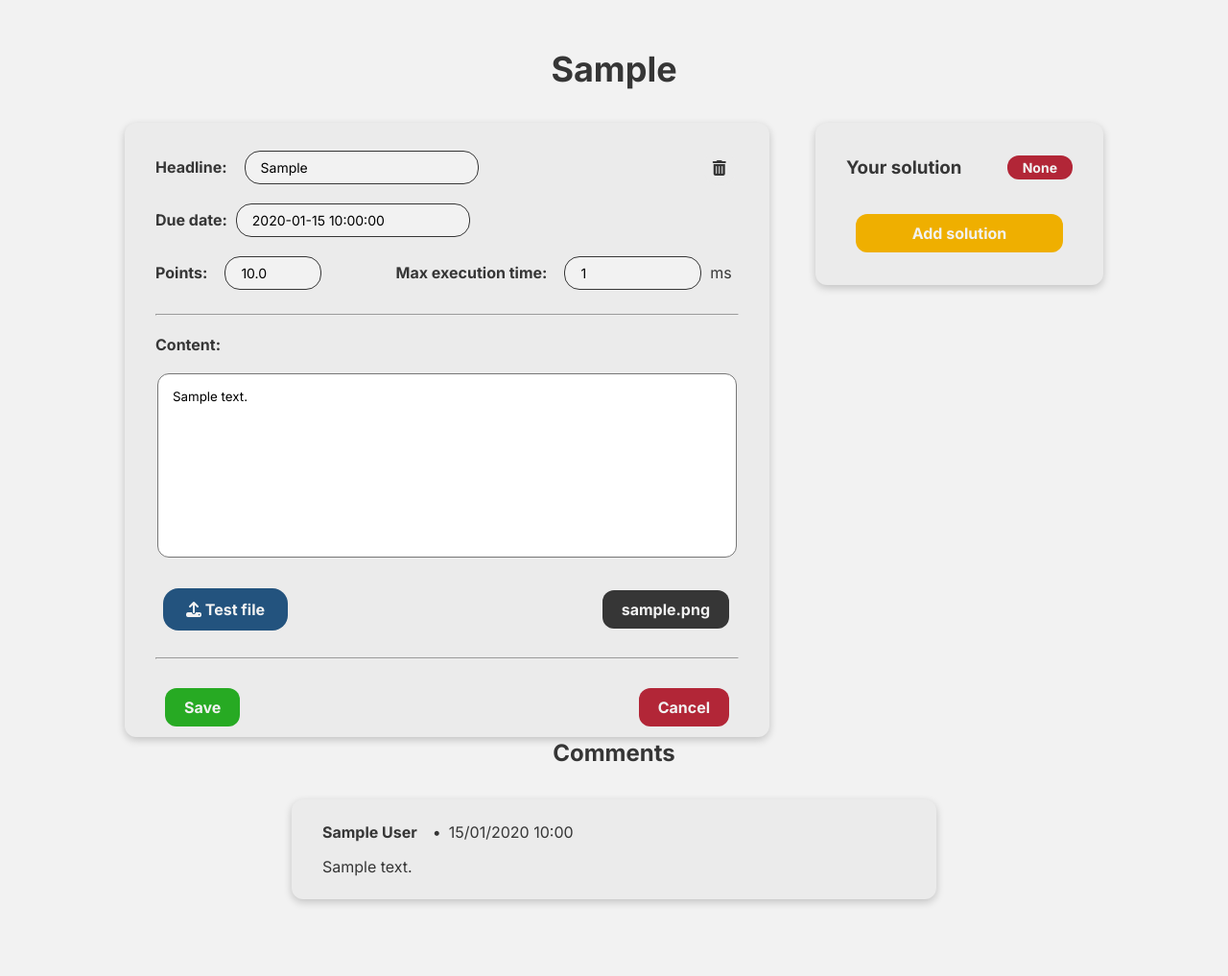
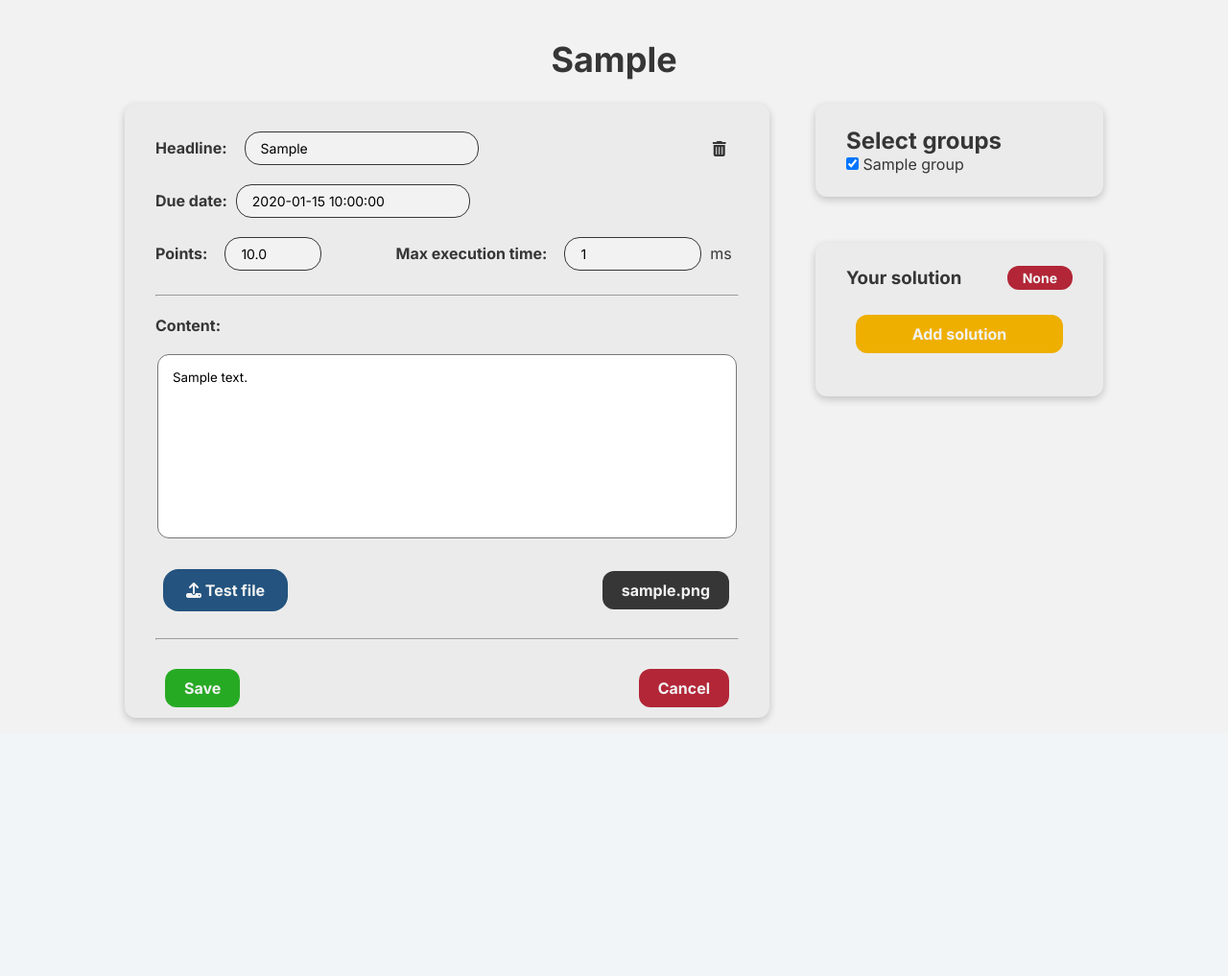
Before and after one commit to andriidem308/web_testing_service, a Django app: page /problems/1/edit/ in a window 1280 px wide. Shown: the part 60-1077 px from the top of the page at 96% size. After the commit the page ends 815 px from the top, so only its background shows below. Run offline with Django 4.2, Linux system fonts and the light colour scheme; a user stored in the database is signed in; tables that the repository leaves empty hold one stand-in row (values such as "Sample post"); style sheets or scripts are compiled from the project's sources; some libraries are stand-ins or nearby versions.

Commit message:
[Pick group] pick group correctly

```diff
--- a/main/forms.py
+++ b/main/forms.py
@@ -1,7 +1,7 @@
 from django import forms
 from django.utils import timezone
 
-from main.models import Lecture, Group, Problem, Comment, Attachment, Solution
+from main.models import Lecture, Group, Problem, Comment, Attachment, Solution, Teacher
 from main.utils.widget import TimePicker
 
 
@@ -40,18 +40,26 @@ class LectureCreateForm(forms.ModelForm):
                                widget=forms.TextInput(attrs={'class': 'pretty-input', 'placeholder': "Headline"}))
     content = forms.CharField(widget=forms.Textarea(attrs={'class': 'pretty-textarea'}))
 
+    groups = forms.ModelMultipleChoiceField(
+        queryset=Group.objects.none(),
+        widget=forms.CheckboxSelectMultiple(),
+        required=False,
+    )
+
     def __init__(self, teacher, *args, **kwargs):
         super(LectureCreateForm, self).__init__(*args, **kwargs)
         self.teacher = teacher
+        self.fields['groups'].queryset = Group.objects.filter(teacher=self.teacher)
 
     class Meta:
         model = Lecture
-        fields = ['headline', 'content', ]
+        fields = ['headline', 'content', 'groups']
 
     def save(self, **kwargs):
         instance = super(LectureCreateForm, self).save(commit=False)
         instance.teacher = self.teacher
         instance.save()
+        self.save_m2m()
         return instance
 
 
@@ -60,9 +68,27 @@ class LectureUpdateForm(forms.ModelForm):
                                widget=forms.TextInput(attrs={'class': 'pretty-input', 'placeholder': "Headline"}))
     content = forms.CharField(widget=forms.Textarea(attrs={'class': 'pretty-textarea'}))
 
+    groups = forms.ModelMultipleChoiceField(
+        queryset=Group.objects.none(),
+        widget=forms.CheckboxSelectMultiple(),
+        required=False,
+    )
+
     class Meta:
         model = Lecture
-        fields = ['headline', 'content', ]
+        fields = ['headline', 'content', 'groups']
+
+    def __init__(self, *args, **kwargs):
+        super(LectureUpdateForm, self).__init__(*args, **kwargs)
+        if self.instance:
+            self.fields['groups'].queryset = Group.objects.filter(teacher=self.instance.teacher)
+
+    def save(self, **kwargs):
+        instance = super(LectureUpdateForm, self).save(commit=False)
+        instance.date_updated = timezone.now()
+        instance.save()
+        self.save_m2m()
+        return instance
 
 
 class ProblemCreateForm(forms.ModelForm):
@@ -87,18 +113,26 @@ class ProblemCreateForm(forms.ModelForm):
 
     test_file = forms.FileField()
 
+    groups = forms.ModelMultipleChoiceField(
+        queryset=Group.objects.none(),
+        widget=forms.CheckboxSelectMultiple(),
+        required=False,
+    )
+
     def __init__(self, teacher, *args, **kwargs):
         super(ProblemCreateForm, self).__init__(*args, **kwargs)
         self.teacher = teacher
+        self.fields['groups'].queryset = Group.objects.filter(teacher=self.teacher)
 
     class Meta:
         model = Problem
-        fields = ['headline', 'content', 'max_points', 'max_execution_time', 'deadline', 'test_file']
+        fields = ['headline', 'content', 'max_points', 'max_execution_time', 'deadline', 'test_file', 'groups']
 
     def save(self, **kwargs):
         instance = super(ProblemCreateForm, self).save(commit=False)
         instance.teacher = self.teacher
         instance.save()
+        self.save_m2m()
         return instance
 
 
@@ -125,17 +159,26 @@ class ProblemUpdateForm(forms.ModelForm):
 
     test_file = forms.FileField()
 
+    groups = forms.ModelMultipleChoiceField(
+        queryset=Group.objects.none(),
+        widget=forms.CheckboxSelectMultiple(),
+        required=False,
+    )
+
     class Meta:
         model = Problem
-        fields = ['headline', 'content', 'max_points', 'max_execution_time', 'deadline', 'test_file']
+        fields = ['headline', 'content', 'max_points', 'max_execution_time', 'deadline', 'test_file', 'groups']
 
     def __init__(self, *args, **kwargs):
         super(ProblemUpdateForm, self).__init__(*args, **kwargs)
+        if self.instance:
+            self.fields['groups'].queryset = Group.objects.filter(teacher=self.instance.teacher)
 
     def save(self, **kwargs):
         instance = super(ProblemUpdateForm, self).save(commit=False)
         instance.date_updated = timezone.now()
         instance.save()
+        self.save_m2m()
         return instance
 
 
--- a/main/templates/_article_add.html
+++ b/main/templates/_article_add.html
@@ -73,6 +73,11 @@
 
             </div>
         </div>
+
+        <div class="article-groups-select card">
+            <h2>Select groups</h2>
+            {{ form.groups }}
+        </div>
     </form>
 
     <div class="disabled-area" id="disabled-area"></div>
--- a/main/templates/_article_edit.html
+++ b/main/templates/_article_edit.html
@@ -79,6 +79,14 @@
 
         </div>
         <div class="article-right">
+            {% if teacher %}
+                <div class="article-groups-select card">
+                    <h2>Select groups</h2>
+                    {{ form.groups }}
+                </div>
+            {% endif %}
+
+
             {% if student and problem %}
                 <div class="article-solutions card">
                     <div class="solution-headline">
@@ -111,23 +119,6 @@
             {% endif %}
         </div>
     </form>
-    {% if comments %}
-    <div class="article-comments">
-        <h2 class="comments-headline" >Comments</h2>
-        {% for comment in comments %}
-            <div class="comment card">
-                <div class="comment-top">
-                    <div class="author"><b>{{ comment.user.get_full_name }}</b></div>
-                    <div class="separator">•</div>
-                    <div class="commented">{{ comment.date_created|date:'d/m/Y H:i' }}</div>
-                </div>
-                <div class="comment-bottom">
-                    {{ comment.content }}
-                </div>
-            </div>
-        {% endfor %}
-    </div>
-    {% endif %}
 
     <div class="disabled-area" id="disabled-area"></div>
 
--- a/main/views.py
+++ b/main/views.py
@@ -211,50 +211,34 @@ class LectureUpdateView(UpdateView):
     template_name = 'lectures/lecture_edit.html'
     success_url = reverse_lazy('lectures')
 
-    # TODO: uncomment and implement
-    # def get(self, request, *args, **kwargs):
-    #     self.object = self.get_object()
-    #     comments = article_service.get_comments(self.object)
-    #
-    #     teacher = get_teacher(self.request.user)
-    #     student = get_student(self.request.user)
-    #
-    #     context = self.get_context_data(object=self.object)
-    #
-    #     context.update({
-    #         'date_created': self.object.date_created,
-    #         'deadline': self.object.deadline,
-    #         'comments': comments,
-    #         'teacher': teacher,
-    #         'student': student,
-    #         'MEDIA_URL': MEDIA_URL,
-    #     })
-    #
-    #     return self.render_to_response(context)
-    #
-    # def post(self, request, *args, **kwargs):
-    #     self.object = self.get_object()
-    #     comments = article_service.get_comments(self.object)
-    #
-    #     user = self.request.user
-    #     teacher = get_teacher(user)
-    #     form = self.get_form()
-    #
-    #     if form.is_valid():
-    #         form.save()
-    #         return redirect('problem', pk=self.object.pk)
-    #     else:
-    #         context = self.get_context_data(object=self.object)
-    #         context.update({
-    #             'user': user,
-    #             'form': form,
-    #             'date_created': self.object.date_created,
-    #             'deadline': self.object.deadline,
-    #             'comments': comments,
-    #             'teacher': teacher,
-    #             'errors': form.errors,
-    #         })
-    #         return render(request, self.template_name, context)
+    def get(self, request, *args, **kwargs):
+        self.object = self.get_object()
+        context = self.get_context_data(object=self.object)
+        context.update({
+            'form': forms.LectureUpdateForm(instance=self.object),
+            'date_created': self.object.date_created,
+            'teacher': users_service.get_teacher(self.request.user),
+            'student': users_service.get_student(self.request.user),
+        })
+        return self.render_to_response(context)
+
+    def post(self, request, *args, **kwargs):
+        self.object = self.get_object()
+
+        form = self.get_form()
+
+        if form.is_valid():
+            form.save()
+            return redirect('lecture', pk=self.object.pk)
+        else:
+            context = self.get_context_data(object=self.object)
+            context.update({
+                'user': self.request.user,
+                'form': form,
+                'teacher': users_service.get_teacher(self.request.user),
+                'errors': form.errors,
+            })
+            return render(request, self.template_name, context)
 
 
 @method_decorator([login_required, teacher_required], name='dispatch')
@@ -378,7 +362,7 @@ class ProblemCreateView(CreateView):
         form = forms.ProblemCreateForm(teacher, request.POST, request.FILES)
 
         if form.is_valid():
-            form.save()
+            problem = form.save()
             return redirect('problems')
         else:
             comment_form, comments = article_service.comment_method(self.object, self.request)
@@ -404,34 +388,21 @@ class ProblemUpdateView(UpdateView):
 
     def get(self, request, *args, **kwargs):
         self.object = self.get_object()
-        comments = article_service.get_comments(self.object)
-
-        teacher = users_service.get_teacher(self.request.user)
-        student = users_service.get_student(self.request.user)
-
-        form_class = self.get_form_class()
-        form = self.get_form(form_class)
-
         context = self.get_context_data(object=self.object)
-
         context.update({
-            'form': form,
+            'form': forms.ProblemUpdateForm(instance=self.object),
             'date_created': self.object.date_created,
             'deadline': self.object.deadline,
-            'comments': comments,
-            'teacher': teacher,
-            'student': student,
+            'teacher': users_service.get_teacher(self.request.user),
+            'student': users_service.get_student(self.request.user),
         })
 
         return self.render_to_response(context)
 
     def post(self, request, *args, **kwargs):
         self.object = self.get_object()
-        comments = article_service.get_comments(self.object)
 
-        user = self.request.user
-        teacher = users_service.get_teacher(user)
-        form = self.get_form()
+        form = forms.ProblemUpdateForm(request.POST, request.FILES, instance=self.object)
 
         if form.is_valid():
             form.save()
@@ -439,12 +410,9 @@ class ProblemUpdateView(UpdateView):
         else:
             context = self.get_context_data(object=self.object)
             context.update({
-                'user': user,
+                'user': self.request.user,
                 'form': form,
-                'date_created': self.object.date_created,
-                'deadline': self.object.deadline,
-                'comments': comments,
-                'teacher': teacher,
+                'teacher': users_service.get_teacher(self.request.user),
                 'errors': form.errors,
             })
             return render(request, self.template_name, context)
--- a/static/styles/variables.scss
+++ b/static/styles/variables.scss
@@ -130,10 +130,6 @@ a {
 
 h1 {
   font-size: 36px;
-}
-
-h1, h2, h3, h4, h5 {
-  margin: 10px 0;
 }
 
 .pretty-button {
```
Also changed, not shown: main/templates/_article.html (+13 -0 lines), static/js/attachmentsHandler.js (added, +74 -0 lines).
